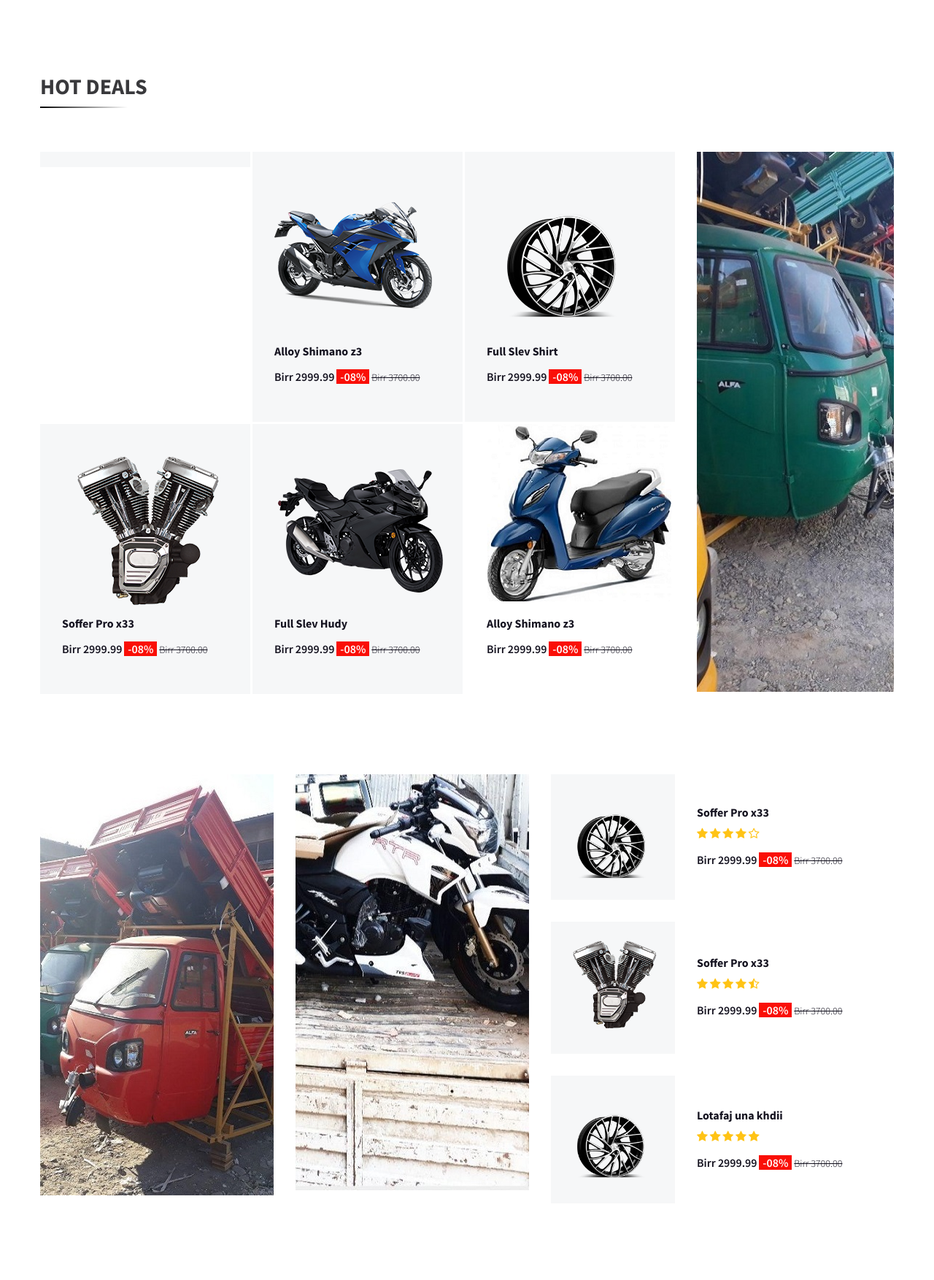
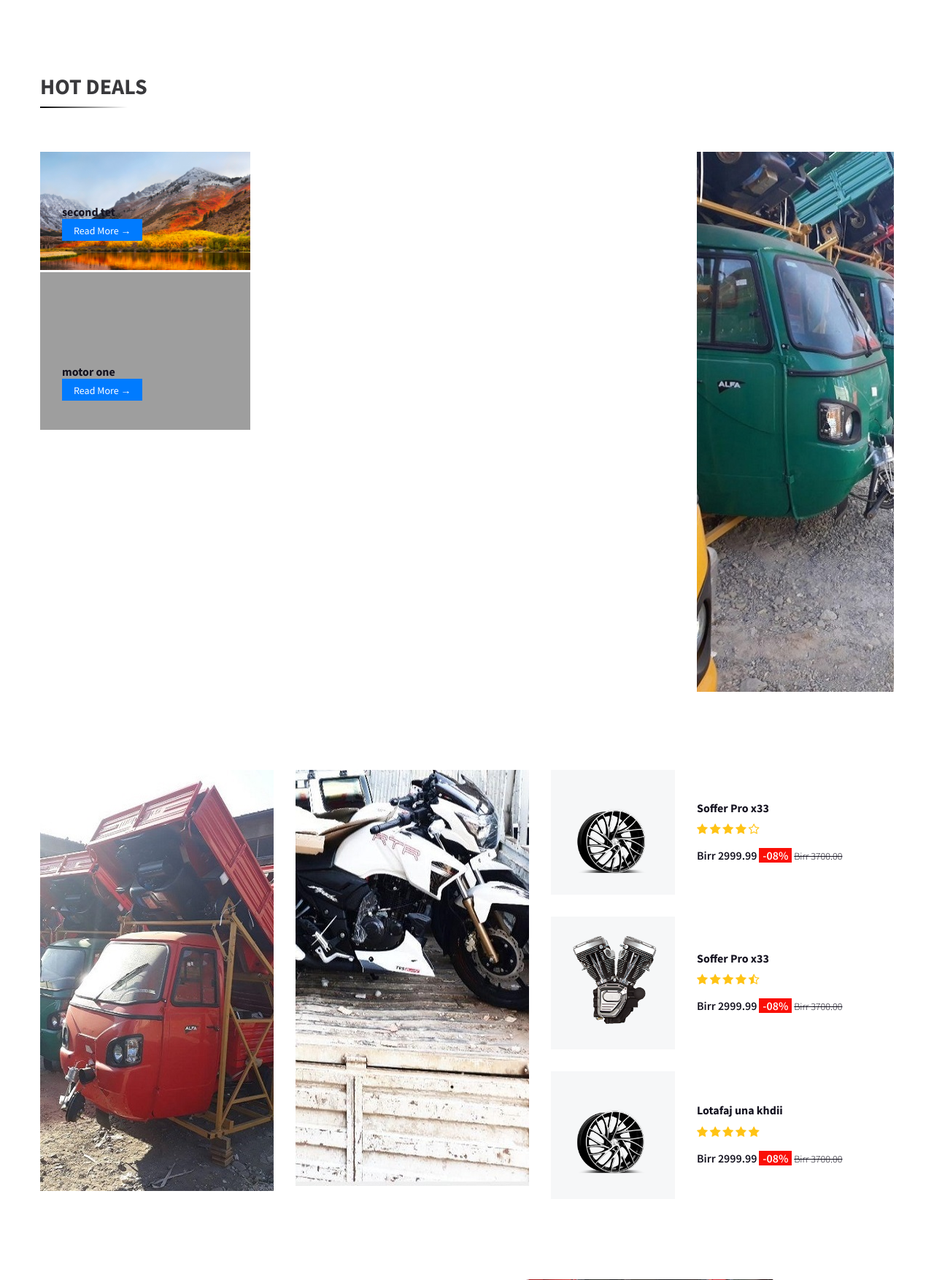
Before and after one commit to MEdaHad/compro_Django, a Django app: page / in a window 1280 px wide. Shown: the part 1188-2942 px from the top of the page at 73% size. Run offline with Django 3.2, Linux system fonts and the light colour scheme; data comes from the database, SQL or seed files in the repository; both versions use the stored data as it was after the commit; some libraries are stand-ins or nearby versions; some web fonts are replaced; grey boxes are pictures that could not be loaded.

Commit message:
first_update

```diff
--- a/blog/models.py
+++ b/blog/models.py
@@ -20,7 +20,7 @@ class Post(models.Model):
 
         img = Image.open(self.image.path)
 
-        if img.height > 370 or img.width > 288:
-            output_size = (370, 288)
+        if img.height > 288 or img.width > 370:
+            output_size = (288, 370)
             img.thumbnail(output_size)
             img.save(self.image.path)
--- a/blog/templates/index.html
+++ b/blog/templates/index.html
@@ -106,113 +106,28 @@
             <div class="col-lg-9 col-md-12 ">
                 <div class="tab-content">
                     <div class="tab-pane active show fade" id="hot_all" role="tabpanel">
+                        {% for post in post_list %}
                         <div class="row">
                             <div class="col-lg-4 col-md-6">
                                 <div class="single__product">
                                     <div class="produc_thumb">
-                                        <a href="product-details.html"><img src="{{ post.image.url }}" alt=""></a>
+                                        <a href="{% url 'post_detail' post.slug  %}"><img src="{{ post.image.url }}" alt=""></a>
                                     </div>
                                     <div class="product_hover">
 
                                         <div class="product__desc">
 
-                                            <h3><a href="product-details.html">{{ post.title }}</a></h3>
+                                            <h3><a href="">{{ post.title }}</a></h3>
+                                            <a href="{% url 'post_detail' post.slug  %}" class="btn btn-primary">Read More &rarr;</a>
 
                                         </div>
                                     </div>
                                 </div>
                             </div>
-                            <div class="col-lg-4 col-md-6">
-                                <div class="single__product">
-                                    <div class="produc_thumb">
-                                        <a href="product-details.html"><img src="{% static 'blog/img/product/2.png' %}" alt=""></a>
-                                    </div>
-                                    <div class="product_hover">
 
-                                        <div class="product__desc">
-                                            <h3><a href="product-details.html">Alloy Shimano z3</a></h3>
-                                            <div class="price_amount">
-                                                <span class="current_price">Birr 2999.99</span>
-                                                <span class="discount_price">-08%</span>
-                                                <span class="old_price">Birr 3700.00</span>
-                                            </div>
-                                        </div>
-                                    </div>
-                                </div>
-                            </div>
-                            <div class="col-lg-4 col-md-6">
-                                <div class="single__product">
-                                    <div class="produc_thumb">
-                                        <a href="product-details.html"><img src="{% static 'blog/img/product/3.png' %}" alt=""></a>
-                                    </div>
-                                    <div class="product_hover">
 
-                                        <div class="product__desc">
-                                            <h3><a href="product-details.html">Full Slev Shirt</a></h3>
-                                            <div class="price_amount">
-                                                <span class="current_price">Birr 2999.99</span>
-                                                <span class="discount_price">-08%</span>
-                                                <span class="old_price">Birr 3700.00</span>
-                                            </div>
-                                        </div>
-                                    </div>
-                                </div>
-                            </div>
-                            <div class="col-lg-4 col-md-6">
-                                <div class="single__product">
-                                    <div class="produc_thumb">
-                                        <a href="product-details.html"><img src="{% static 'blog/img/product/4.png' %}" alt=""></a>
-                                    </div>
-                                    <div class="product_hover">
-
-                                        <div class="product__desc">
-                                            <h3><a href="product-details.html">Soffer Pro x33</a></h3>
-                                            <div class="price_amount">
-                                                <span class="current_price">Birr 2999.99</span>
-                                                <span class="discount_price">-08%</span>
-                                                <span class="old_price">Birr 3700.00</span>
-                                            </div>
-                                        </div>
-                                    </div>
-                                </div>
-                            </div>
-                            <div class="col-lg-4 col-md-6">
-                                <div class="single__product">
-                                    <div class="produc_thumb">
-                                        <a href="product-details.html"><img src="{% static 'blog/img/product/5.png' %}" alt=""></a>
-                                    </div>
-                                    <div class="product_hover">
-
-                                        <div class="product__desc">
-                                            <h3><a href="product-details.html">Full Slev Hudy</a></h3>
-                                            <div class="price_amount">
-                                                <span class="current_price">Birr 2999.99</span>
-                                                <span class="discount_price">-08%</span>
-                                                <span class="old_price">Birr 3700.00</span>
-                                            </div>
-                                        </div>
-                                    </div>
-                                </div>
-                            </div>
-                            <div class="col-lg-4 col-md-6">
-                                <div class="single__product">
-                                    <div class="produc_thumb">
-                                        <a href="product-details.html"><img src="{% static 'blog/img/product/6.png' %}" alt=""></a>
-                                    </div>
-                                    <div class="product_hover">
-
-                                        <div class="product__desc">
-                                            <h3><a href="product-details.html">Alloy Shimano z3</a></h3>
-                                            <div class="price_amount">
-                                                <span class="current_price">Birr 2999.99</span>
-                                                <span class="discount_price">-08%</span>
-                                                <span class="old_price">Birr 3700.00</span>
-                                            </div>
-                                        </div>
-                                    </div>
-                                </div>
-                            </div>
                         </div>
+                        {% endfor %}
                     </div>
                     <div class="tab-pane fade" id="hot_bike" role="tabpanel">
                         <div class="row">
--- a/blog/templates/post_detail.html
+++ b/blog/templates/post_detail.html
@@ -6,10 +6,9 @@
   <div class="row">
     <div class="col-md-8 card mb-4  mt-3 left  top">
       <div class="card-body">
-        <img src="{%  %}" alt="">
+        <img src="" alt="">
         <h1>{% block title %} {{ object.title }} {% endblock title %}</h1>
         <p class=" text-muted">{{ post.author }} | {{ post.created_on }}</p>
-
       </div>
     </div>
     {% block sidebar %} {% include 'sidebar.html' %} {% endblock sidebar %}
```
Also changed, not shown: db.sqlite3, media/profile_pics/Screenshot_from_2020-03-28_19-15-23.png (added), media/profile_pics/icu9yIJ.jpg (added), media/profile_pics/icu9yIJ_CfKrDMg.jpg (added), 3 other files.
